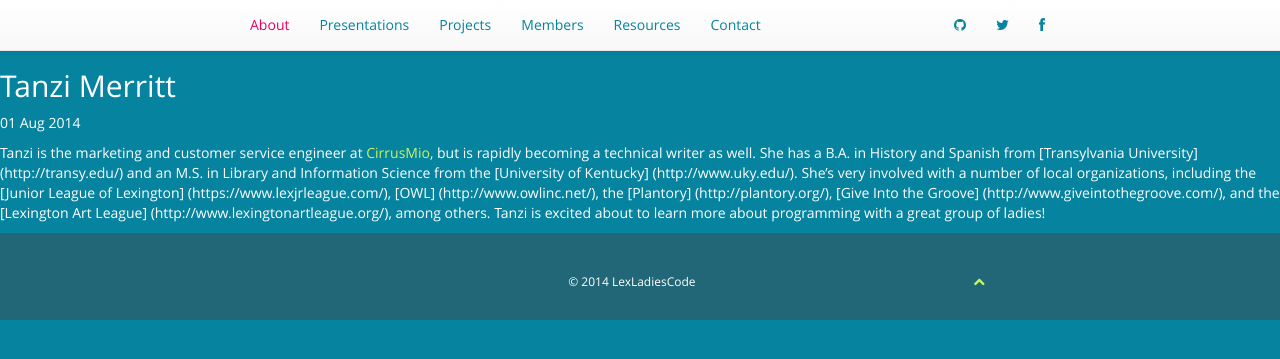
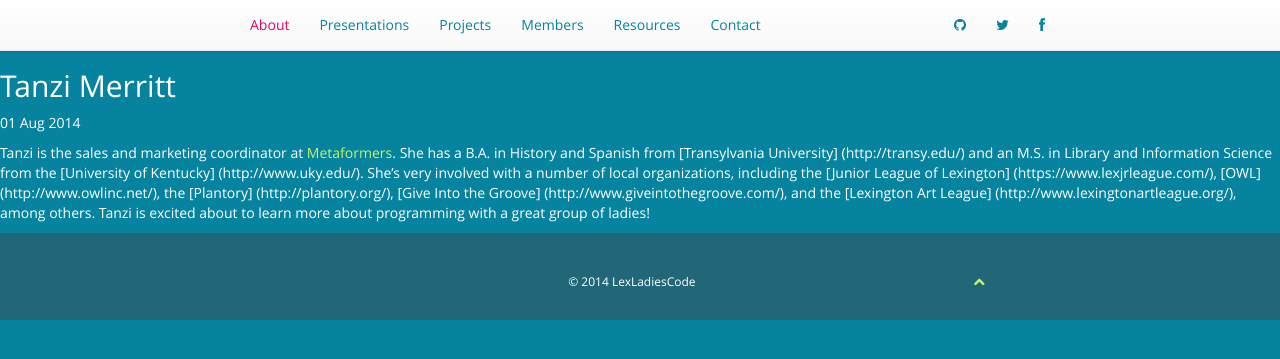
Before and after one commit to LexLadiesCode/LexLadiesCode.github.io, a Jekyll site: the page built from members/_posts/2014-08-01-tanzi-merritt.markdown, in a window 1280 px wide. Shown: the top 359 px of the page. Built offline with Jekyll 4.4.1, drawn with Linux system fonts in a browser that asks for light colours; nearby versions of some CDN libraries; Markdown is read by kramdown in place of the engine named in the settings.

Commit message:
update tanzi bio

```diff
--- a/members/_posts/2014-08-01-tanzi-merritt.markdown
+++ b/members/_posts/2014-08-01-tanzi-merritt.markdown
@@ -6,4 +6,4 @@
 photo: tanziphoto.jpg
 ---
 
-Tanzi is the marketing and customer service engineer at [CirrusMio](http://www.cirrusmio.com/), but is rapidly becoming a technical writer as well. She has a B.A. in History and Spanish from [Transylvania University] (http://transy.edu/) and an M.S. in Library and Information Science from the [University of Kentucky] (http://www.uky.edu/). She's very involved with a number of local organizations, including the [Junior League of Lexington] (https://www.lexjrleague.com/), [OWL] (http://www.owlinc.net/), the [Plantory] (http://plantory.org/), [Give Into the Groove] (http://www.giveintothegroove.com/), and the [Lexington Art League] (http://www.lexingtonartleague.org/), among others. Tanzi is excited about to learn more about programming with a great group of ladies!
+Tanzi is the sales and marketing coordinator at [Metaformers](http://www.metaformers.com/). She has a B.A. in History and Spanish from [Transylvania University] (http://transy.edu/) and an M.S. in Library and Information Science from the [University of Kentucky] (http://www.uky.edu/). She's very involved with a number of local organizations, including the [Junior League of Lexington] (https://www.lexjrleague.com/), [OWL] (http://www.owlinc.net/), the [Plantory] (http://plantory.org/), [Give Into the Groove] (http://www.giveintothegroove.com/), and the [Lexington Art League] (http://www.lexingtonartleague.org/), among others. Tanzi is excited about to learn more about programming with a great group of ladies!
```
